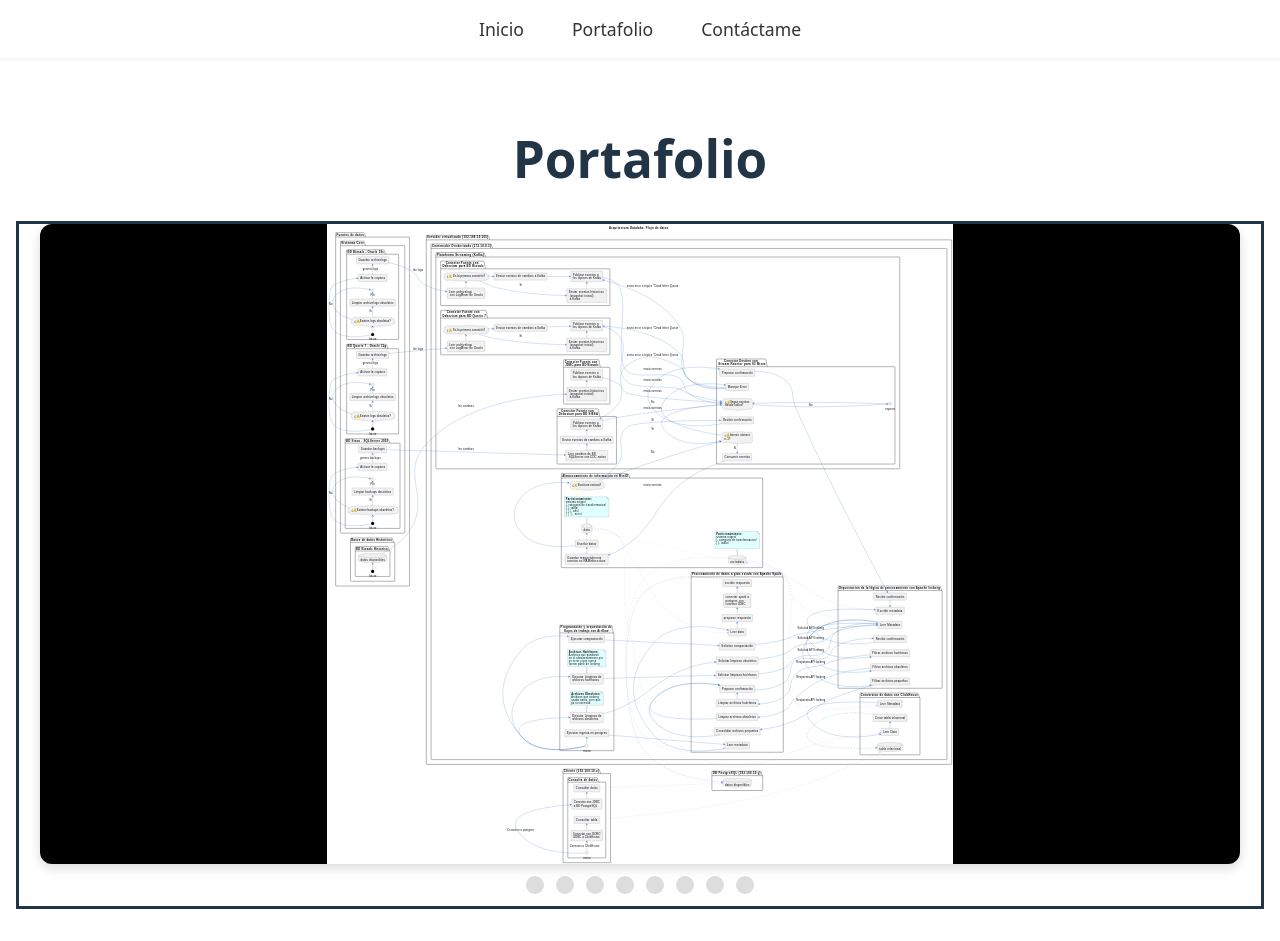
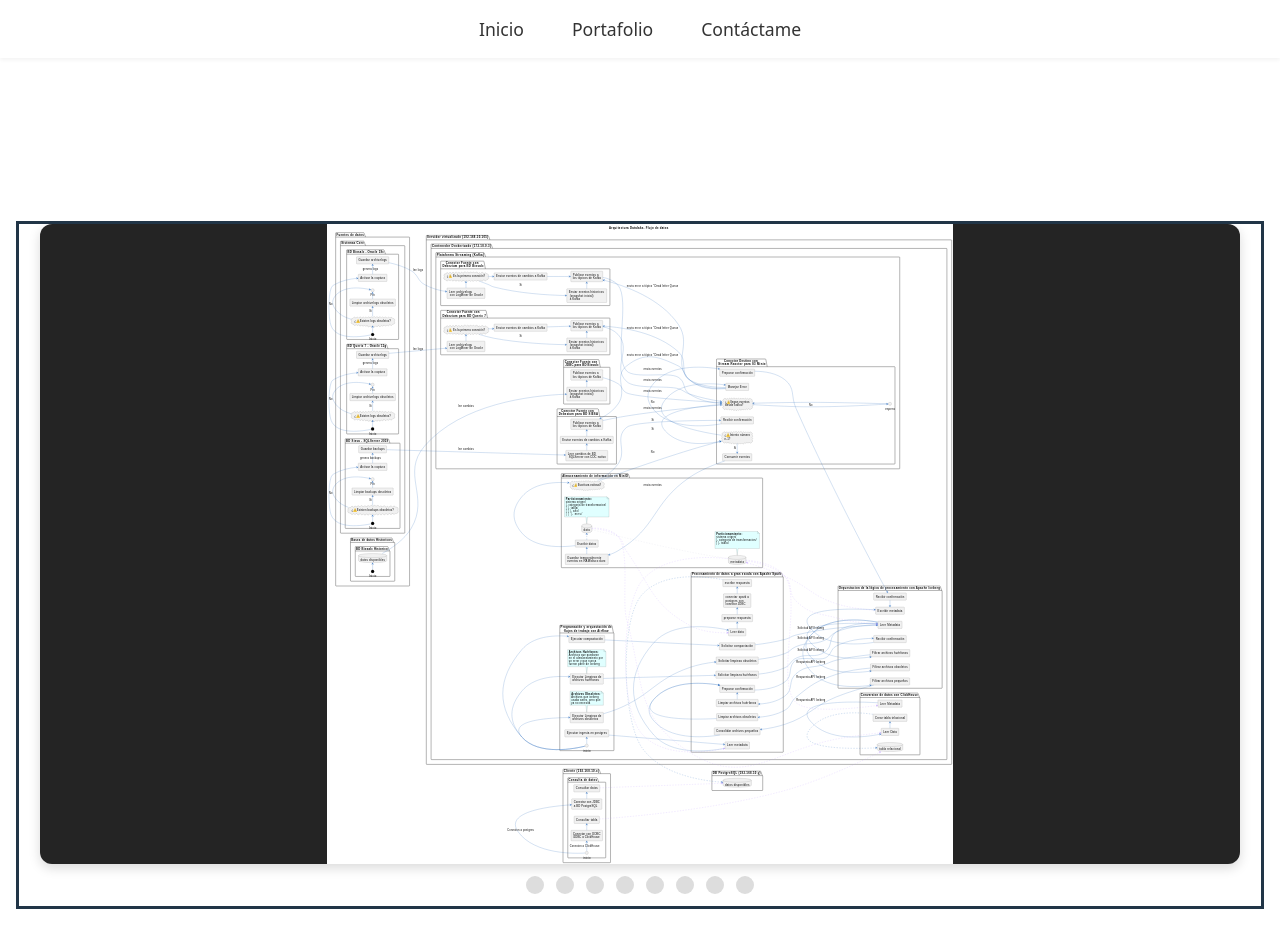
Before and after one commit to dianipineda/dianipineda.github.io, a Vue app in the folder portafolio-dianapineda/: page /portafolio in a window 1280 px wide. Built offline with nearby package versions, Linux system fonts and the light colour scheme.

Commit message:
ajuste de estilos en galeria

```diff
--- a/portafolio-dianapineda/src/style.css
+++ b/portafolio-dianapineda/src/style.css
@@ -4,7 +4,8 @@
   font-weight: 400;
 
   color-scheme: light dark;
-  color: rgba(255, 255, 255, 0.87);
+  /*color: rgba(255, 255, 255, 0.87);*/
+  color: #242424;
   background-color: #242424;
 
   font-synthesis: none;
@@ -35,6 +36,7 @@ body {
 h1 {
   font-size: 3.2em;
   line-height: 1.1;
+  color: white;
 }
 
 button {
--- a/portafolio-dianapineda/src/views/PortafolioView.vue
+++ b/portafolio-dianapineda/src/views/PortafolioView.vue
@@ -102,7 +102,7 @@ export default {
   margin: 0 auto;       /* centra el contenedor en la página */
   border-radius: 12px;
   box-shadow: 0 4px 12px rgba(0,0,0,0.15);
-  background-color: #000; /* fondo negro para los espacios sobrantes */
+  background-color: #242424; /* fondo negro para los espacios sobrantes */
   overflow: hidden;
 }
 
```
Also changed, not shown: 1 other file (tests, documents, lock files or other folders).
